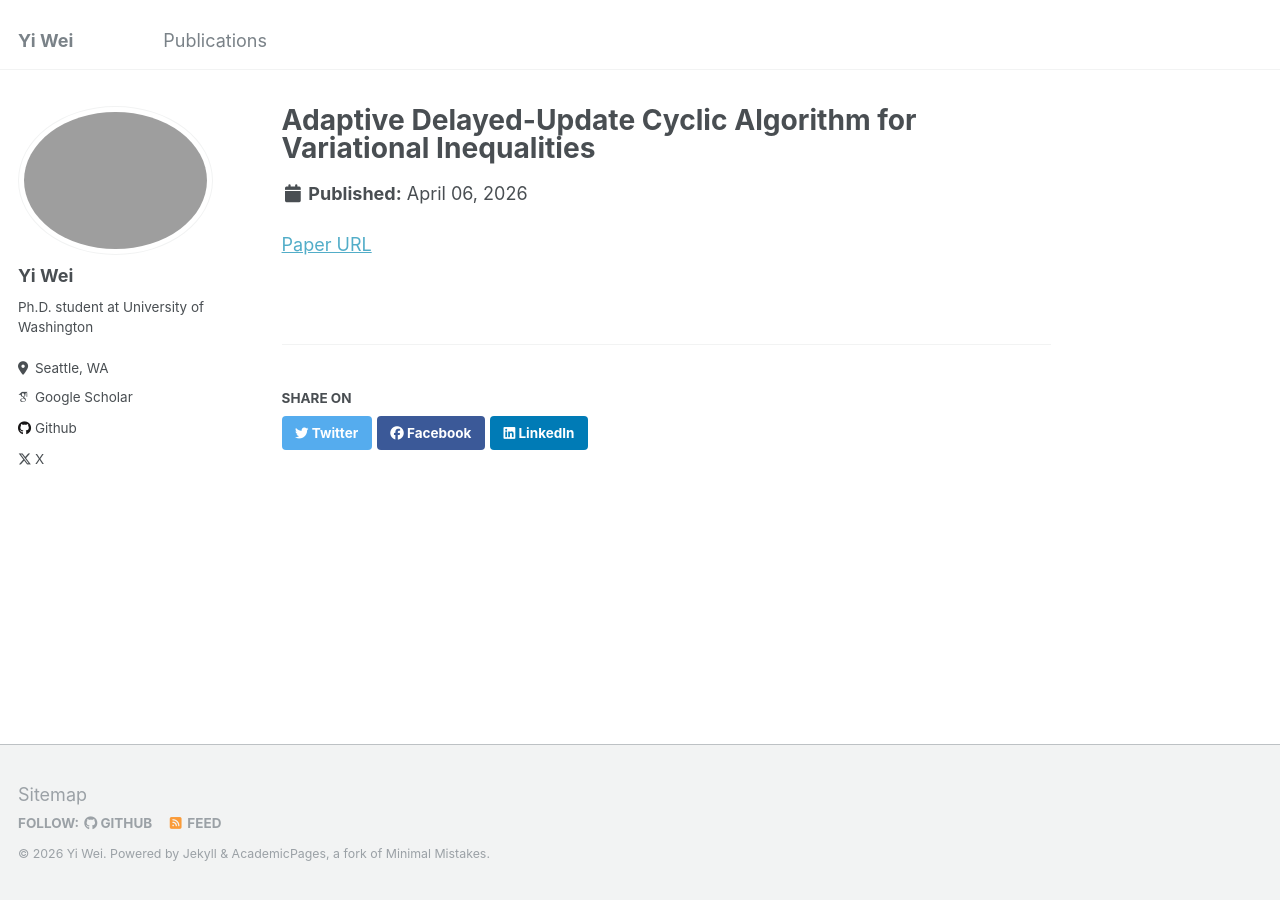
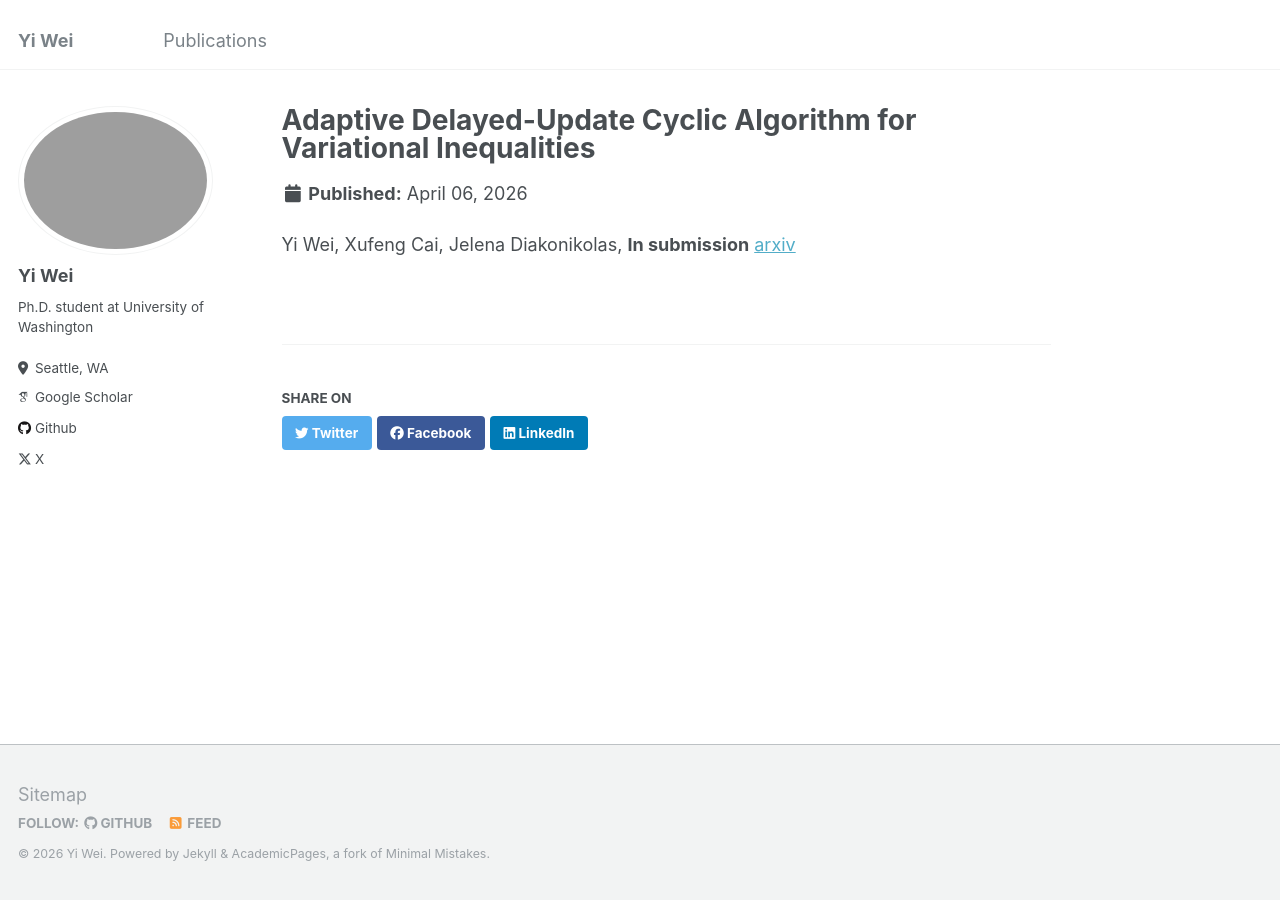
Before and after one commit to Yee-Millennium/Yee-Millennium.github.io, a Jekyll site: the page built from _publications/aduca-variational-inequalities.md, in a window 1280 px wide. Built offline with Jekyll 4.4.1, drawn with Linux system fonts in a browser that asks for light colours; some web fonts are replaced.

Commit message:
Edit publication

```diff
--- a/_publications/aduca-variational-inequalities.md
+++ b/_publications/aduca-variational-inequalities.md
@@ -9,8 +9,8 @@
 # citation: 'Your Name, You. (2024). &quot;Paper Title Number 3.&quot; <i>GitHub Journal of Bugs</i>. 1(3).'
 title: "Adaptive Delayed-Update Cyclic Algorithm for Variational Inequalities"
 collection: publications
-permalink: /publication/aduca-variational-inequalities
-paperurl: "https://arxiv.org/pdf/2603.29128"
+# permalink: /publication/aduca-variational-inequalities
+# paperurl: "https://arxiv.org/pdf/2603.29128"
 ---
 
-[Paper URL](https://arxiv.org/pdf/2603.29128)
+Yi Wei, Xufeng Cai, Jelena Diakonikolas, **In submission** [arxiv](https://arxiv.org/pdf/2603.29128)
```
